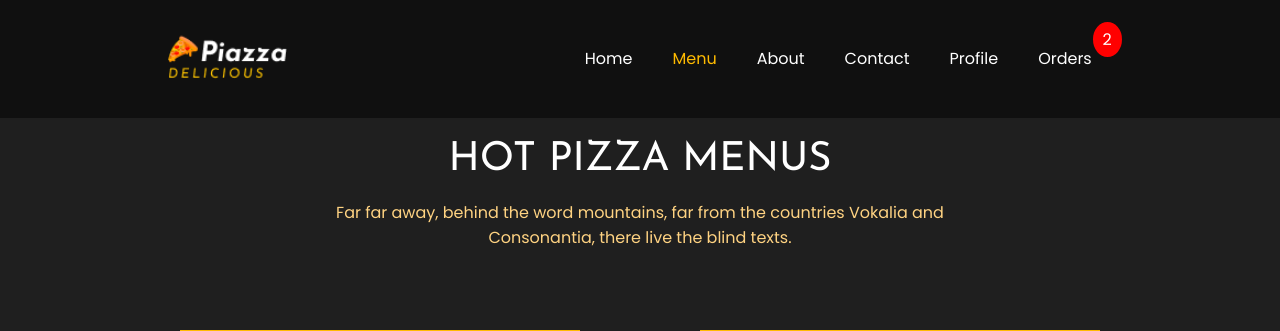
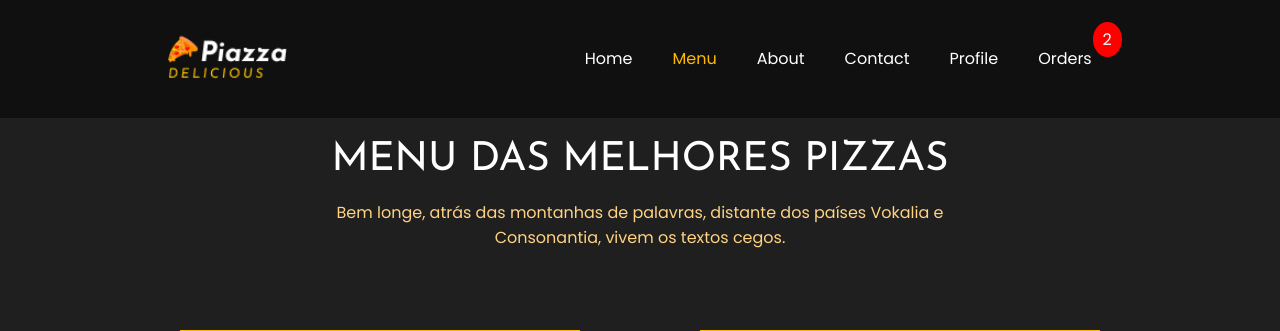
Before and after one commit to heitor-exe/TrabalhoPizzaria, a Django app: page /menu/ in a window 1280 px wide. Shown: the top 331 px of the page. Run offline with Django 3.2, Linux system fonts and the light colour scheme; a user stored in the database is signed in; data comes from the database, SQL or seed files in the repository; some web fonts are replaced.

Commit message:
Update menu.html

```diff
--- a/templates/Home/menu.html
+++ b/templates/Home/menu.html
@@ -4,9 +4,9 @@
 {% block active2 %}active{% endblock active2 %}
 {% block body %}
 <section id="section__four" class="menu">
-    <h1>HOT PIZZA MENUS</h1>
-    <p>Far far away, behind the word mountains, far from the countries Vokalia and</p>
-    <p>Consonantia, there live the blind texts.</p>
+    <h1>MENU DAS MELHORES PIZZAS</h1>
+    <p>Bem longe, atrás das montanhas de palavras, distante dos países Vokalia e</p>
+    <p>Consonantia, vivem os textos cegos.</p>
     <div class="pizza__container__box">
     {% for pizza in pizzas %}
         <form action="/menu/" method="POST" class="card">
@@ -20,7 +20,7 @@
                 <div class="price__order__btn__box">
                     <h4>"${{pizza.Pizza_price}}"</h4>
                     {% if firstobjectofcurrentuser.order_confirmed == False or not firstobjectofcurrentuser%}
-                        <button type="submit">Order Now</button>
+                        <button type="submit">Peça agora</button>
                     {% else %}
                         <button type="button" class="btn__none">Order Now</button>
                     {% endif %}
@@ -31,9 +31,9 @@
     </div>
     <div class="warning_no_order">
         <div class="cross3"><i class="fas fa-times closeMenuWarning"></i></div>
-        <h1>Your order is pending now !</h1>
-        <h1>After the deleviry of this pending order</h1>
-        <h1>You can go for another order !</h1>
+        <h1>O seu pedido está pendente!</h1>
+        <h1>Após a entrega deste pedido pendente,</h1>
+        <h1>você pode fazer outro pedido!</h1>
     </div>
 </section>
 
```
